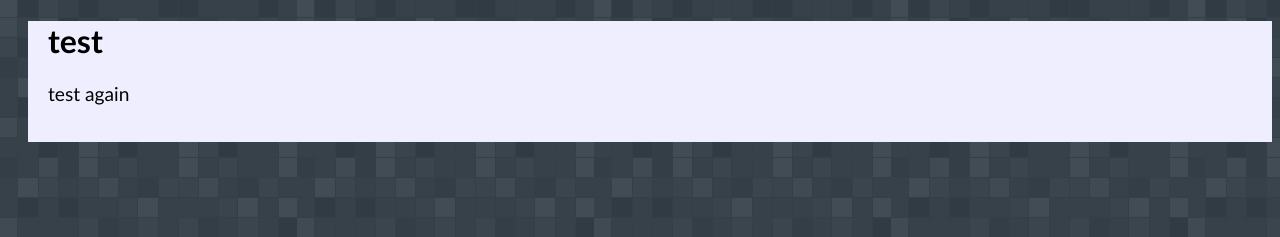
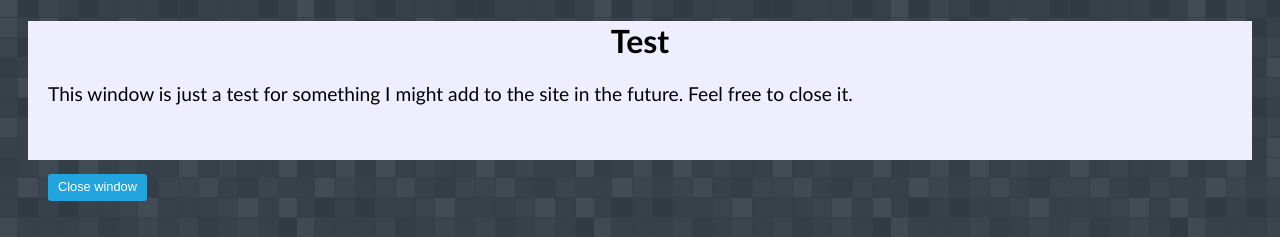
Before and after one commit to ellieeet123/ellieeet123.github.io, a plain HTML site: page test-popup.html in a window 1280 px wide. Drawn offline with Linux system fonts and the light colour scheme.

Commit message:
Update test-popup.html

```diff
--- a/test-popup.html
+++ b/test-popup.html
@@ -1,8 +1,7 @@
 <!doctype html>
 <html><head>
 <style>
-  body {background-image: url('https://ellieeet123.github.io/old_pring_bg.png');}.main {background-color: #eeeeff;margin-left: 20px;margin-top: 20px;left: 15px;top: 15px;}.main h1 {font: bold 2.0rem trebuchet ms;}.main h2 {font: bold 1.6rem arial;}.main h3 {font: bold 1.4rem arial;}.main h4 {font: bold 1.2rem arial;}.main h5 {font: bold 1.0rem arial;}.main h6 {font: bold 0.8rem arial;}.main p {font: 1.2rem trebuchet ms;text-align: left;}.main_text {margin: 20px;}
-</style>
+  body {background-image: url('https://ellieeet123.github.io/old_pring_bg.png');}.main {background-color: #eeeeff;margin-left: 20px;margin-top: 20px;margin-right:         20px;left: 15px;top: 15px;}.main h1 {font: bold 2.0rem trebuchet ms;text-align: center;}.main h2 {font: bold 1.6rem arial;}.main h3 {font: bold 1.4rem arial;}.main h4   {font: bold 1.2rem arial;}.main h5 {font: bold 1.0rem arial;}.main h6 {font: bold 0.8rem arial;}.main p {font: 1.2rem trebuchet ms;text-align: left;}.main_text           {margin: 20px;}.squares {border-radius: 3px;background: #22a5df;padding-right: 10px;padding-left: 10px;padding-top: 3px;height: 24px;margin-top: 32px;margin-right:       8px;text-decoration: none;float: left;float: down;}.squares:hover {background: #ffffff;color: #22a5df;text-decoration: none;}.squares a {font: 0.8rem arial;color:       #ffffff;text-decoration: none;}.squares:hover a {color: #22a5df;}</style>
     <link rel="shortcut icon" href="/favicon.ico">
 	  <link rel="icon" sizes="16x16 32x32 64x64" href="/favicon.ico">
 	  <link rel="icon" type="image/png" sizes="196x196" href="/favicon-192.png">
@@ -27,6 +26,6 @@
   </head>
   <body>
     <div class="main"><div class="main_text">
-      <h1>test</h1>
-      <p>test again</p><br>
-</div></div></body></html>
+      <h1>Test</h1>
+      <p>This window is just a test for something I might add to the site in the future. Feel free to close it. </p><br>
+      <div class="squares"><a href="JavaScript:window.close()">Close window</a></div><br></div></div></body></html>
```
